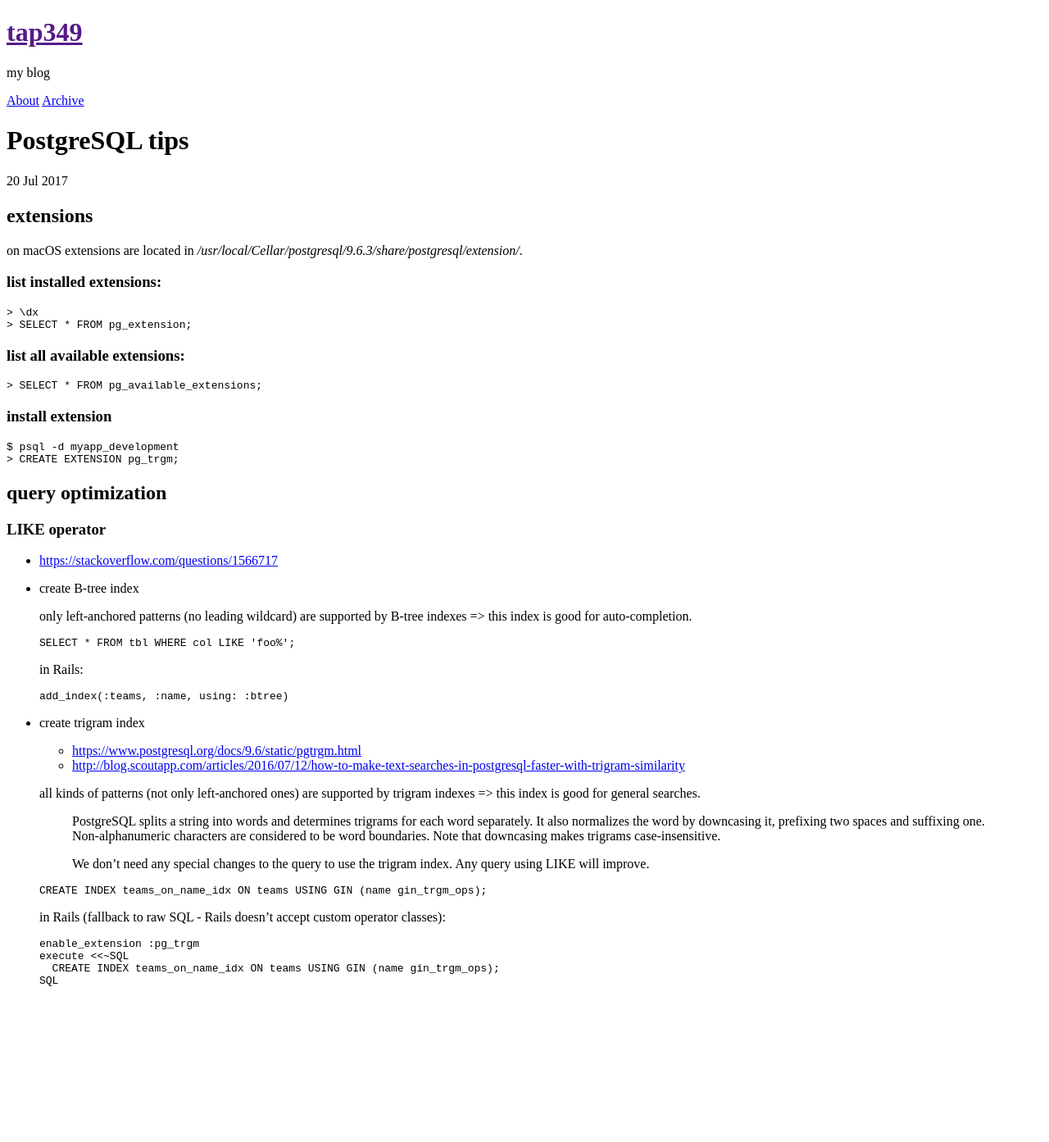
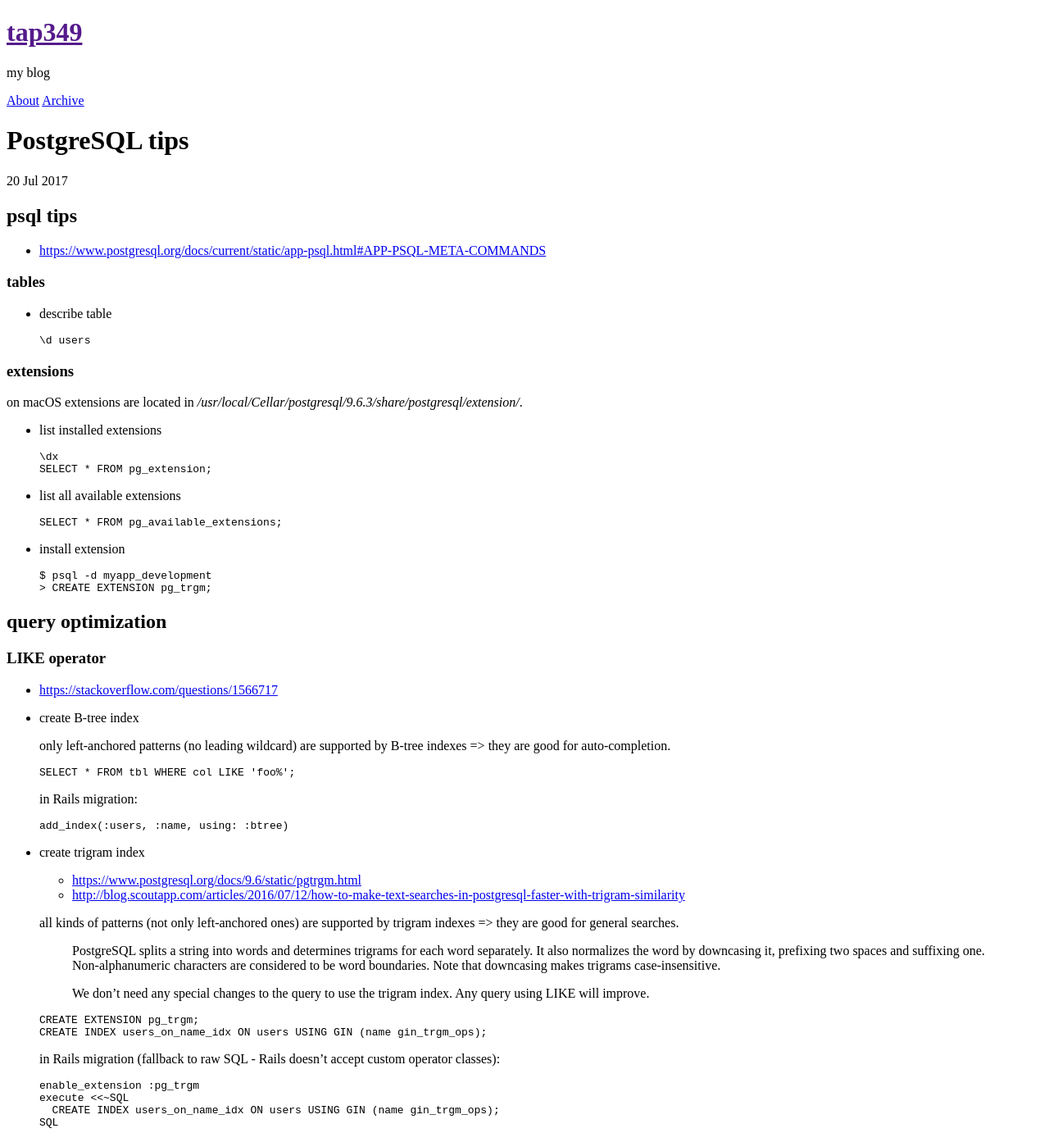
Before and after one commit to tap349/tap349.github.io, a Jekyll site: the page built from _posts/2017-07-20-postgresql-tips.md, in a window 1280 px wide. Shown: the whole page at 82% size. Built offline with Jekyll 4.4.1, drawn with Linux system fonts in a browser that asks for light colours; before the commit the page ends 1220 px from its top, so only the background shows below that.

Commit message:
update 2017-07-20_19:04:52

````diff
--- a/_posts/2017-07-20-postgresql-tips.md
+++ b/_posts/2017-07-20-postgresql-tips.md
@@ -8,30 +8,42 @@ categories: [postgresql]
 
 <!-- more -->
 
-## extensions
+## psql tips
+
+- <https://www.postgresql.org/docs/current/static/app-psql.html#APP-PSQL-META-COMMANDS>
+
+### tables
+
+- describe table
+
+  ```sql
+  \d users
+  ```
+
+### extensions
 
 on macOS extensions are located in
 _/usr/local/Cellar/postgresql/9.6.3/share/postgresql/extension/_.
 
-### list installed extensions:
+- list installed extensions
 
-```
-> \dx
-> SELECT * FROM pg_extension;
-```
+  ```sql
+  \dx
+  SELECT * FROM pg_extension;
+  ```
 
-### list all available extensions:
+- list all available extensions
 
-```
-> SELECT * FROM pg_available_extensions;
-```
+  ```sql
+  SELECT * FROM pg_available_extensions;
+  ```
 
-### install extension
+- install extension
 
-```sh
-$ psql -d myapp_development
-> CREATE EXTENSION pg_trgm;
-```
+  ```sh
+  $ psql -d myapp_development
+  > CREATE EXTENSION pg_trgm;
+  ```
 
 ## query optimization
 
@@ -42,16 +54,16 @@ $ psql -d myapp_development
 - create B-tree index
 
   only left-anchored patterns (no leading wildcard) are supported by
-  B-tree indexes => this index is good for auto-completion.
+  B-tree indexes => they are good for auto-completion.
 
   ```sql
   SELECT * FROM tbl WHERE col LIKE 'foo%';
   ```
 
-  in Rails:
+  in Rails migration:
 
   ```ruby
-  add_index(:teams, :name, using: :btree)
+  add_index(:users, :name, using: :btree)
   ```
 
 - create trigram index
@@ -60,7 +72,7 @@ $ psql -d myapp_development
   - <http://blog.scoutapp.com/articles/2016/07/12/how-to-make-text-searches-in-postgresql-faster-with-trigram-similarity>
 
   all kinds of patterns (not only left-anchored ones) are supported by
-  trigram indexes => this index is good for general searches.
+  trigram indexes => they are good for general searches.
 
   > PostgreSQL splits a string into words and determines trigrams for each
   > word separately. It also normalizes the word by downcasing it, prefixing
@@ -71,14 +83,15 @@ $ psql -d myapp_development
   > Any query using LIKE will improve.
 
   ```sql
-  CREATE INDEX teams_on_name_idx ON teams USING GIN (name gin_trgm_ops);
+  CREATE EXTENSION pg_trgm;
+  CREATE INDEX users_on_name_idx ON users USING GIN (name gin_trgm_ops);
   ```
 
-  in Rails (fallback to raw SQL - Rails doesn't accept custom operator classes):
+  in Rails migration (fallback to raw SQL - Rails doesn't accept custom operator classes):
 
   ```ruby
   enable_extension :pg_trgm
   execute <<~SQL
-    CREATE INDEX teams_on_name_idx ON teams USING GIN (name gin_trgm_ops);
+    CREATE INDEX users_on_name_idx ON users USING GIN (name gin_trgm_ops);
   SQL
   ```
````
